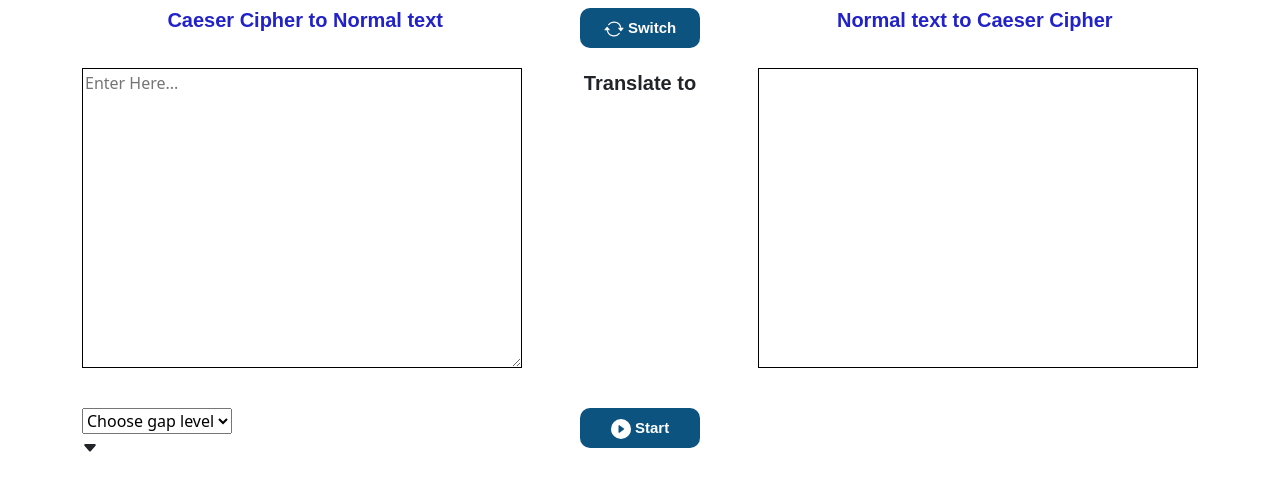
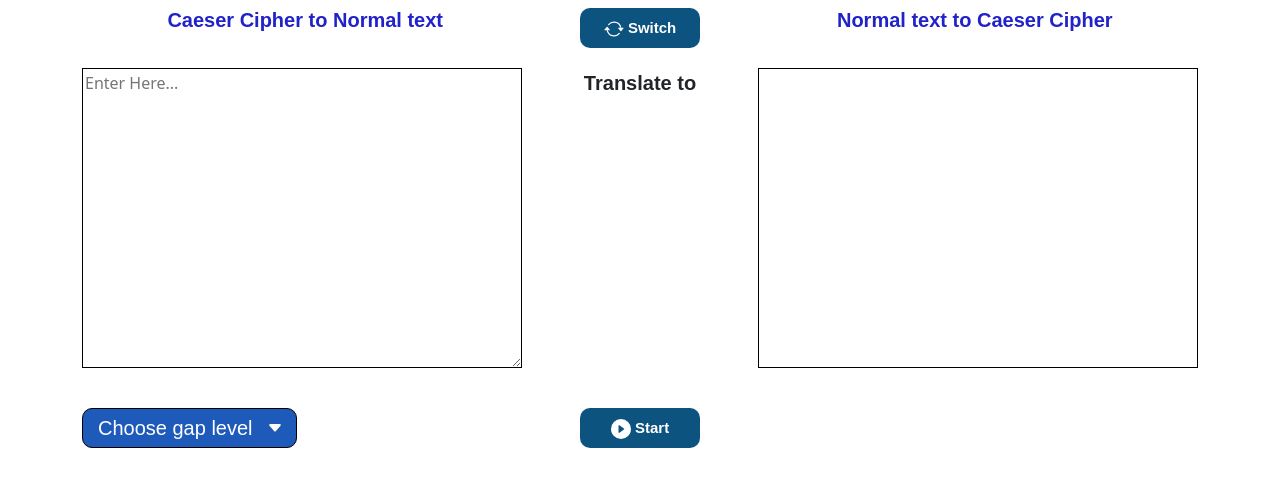
Before and after one commit to REACH-DEL/Caesar-Chiper-Translate, a plain HTML site: page index.html in a window 1280 px wide. Shown: the part 76-566 px from the top of the page. Drawn offline with nearby package versions, Linux system fonts and the light colour scheme.

Commit message:
Update style.css

```diff
--- a/style.css
+++ b/style.css
@@ -98,6 +98,13 @@ body{
     text-align: center;
     font-size: 15px;
     font-weight: bold;
+
+}
+.container .start button{
+    justify-self: center;
+    max-height: 45px;
+}
+.container .switch button{
     justify-self: center;
 }
 .container .content .switch{
@@ -108,6 +115,35 @@ body{
     grid-area: 6/ 3/ 7/ 4;
     display: grid;
 }
+.container .option {
+    grid-area: 6/ 1/ 7/ 2;
+    display: flex;
+    justify-content: center;
+    position: relative;
+    font-family: Arial;
+    min-width: 150px;
+    height: 40px;
+}
+.container .option .select{
+    border: 1px solid black;
+    border-radius: 10px;
+    appearance: none;
+    padding: 0 30px 0 15px;
+    width: 100%;
+    color: white;
+    background-color: #1e5aba;
+    font-size: 20px;
+}
+.icon{
+    width: 30px;
+    position: absolute;
+    display: flex;
+    align-self: center;
+    justify-self: center;
+    right: 0;
+    color: white;
+}
+
 @media screen and (max-width: 600px) {
     .container {
         display: flex;
@@ -142,12 +178,6 @@ body{
         flex-direction: column;
         display: grid;
     }
-    .container .input textarea {
-        font-size: 20px;
-    }
-    .container .output p{
-        font-size: 20px;
-    }
     .container .content .switch button{
         justify-self: center;
         align-self: center;
@@ -155,6 +185,13 @@ body{
         min-height: 33px;
         font-size: 13px;
     }
+    .container .input textarea {
+        font-size: 20px;
+    }
+    .container .output p{
+        font-size: 20px;
+    }
+
 }
 
 @media screen and (max-width: 400px) {
```
